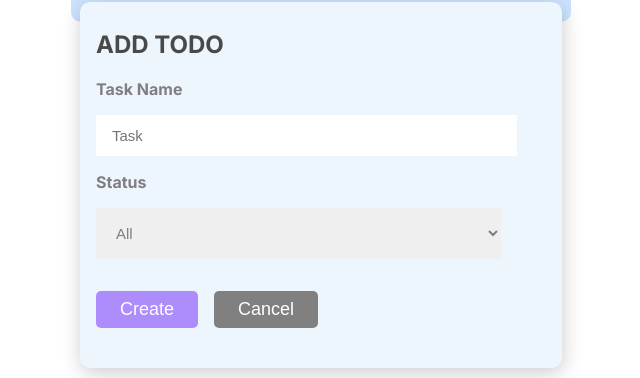
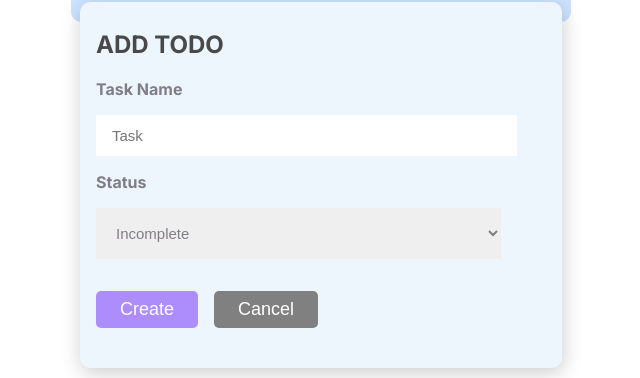
Before and after one commit to wx-it/reactjs-to-do-app, a React (Create React App) app: page / in a window 1280 px wide. Both pictures are taken after a click on the button "add a task". Shown: the part 215-593 px from the top of the page, without its empty margins (319-959 px from the left). Built offline with nearby package versions, Linux system fonts and the light colour scheme.

Commit message:
form change handling done

```diff
--- a/src/App.js
+++ b/src/App.js
@@ -3,12 +3,26 @@ import { useState } from "react";
 function App() {
 
   const [popUp, setPopUp] = useState(false)
+  const [tasks, setTasks] = useState({task:"", select:""})
 
   function addTasks(){
     setPopUp(popUp => !popUp)
   }
 
-  return (
+  function handleChangeForm(e) {
+    const{name, value, type, checked} = e.target
+    setTasks(prevTasks =>{
+        return{
+             ...prevTasks,
+             [name] : type === 'checkbox' ? checked : value
+    }})
+  }
+
+  function handleSubmit(){
+    setTasks(tasks => tasks)
+}
+
+return (
     <div className="container">
       <header>
         <h1>TODO LIST</h1>
@@ -18,24 +32,27 @@ function App() {
         {popUp &&
           <div className="add-task">
             <h2>ADD TODO</h2>
-          <form action="">
+          <form action="" onSubmit={handleSubmit}>
+            <h3>Task Name</h3>
+            <input
+            type="text"
+            placeholder="Task"
+            name="task"
+            value={tasks.task}
+            onChange={handleChangeForm} />
 
-            <div>
-            <h3>Task Name</h3>
-            <input type="text" placeholder="Task" />
-            </div>
-
-            <div>
             <h3>Status</h3>
-              <select name="" id="">
+              <select
+              name="select"
+              value={tasks.select}
+              onChange={handleChangeForm}>
                 <option default>All</option>
                 <option value="">Incomplete</option>
                 <option value="">Complete</option>
               </select>
-            </div>
 
             <div className="create-task-btn">
-             <button>Create</button>
+             <button type="submit">Create</button>
              <button onClick={addTasks}>Cancel</button>
             </div>
 
```
